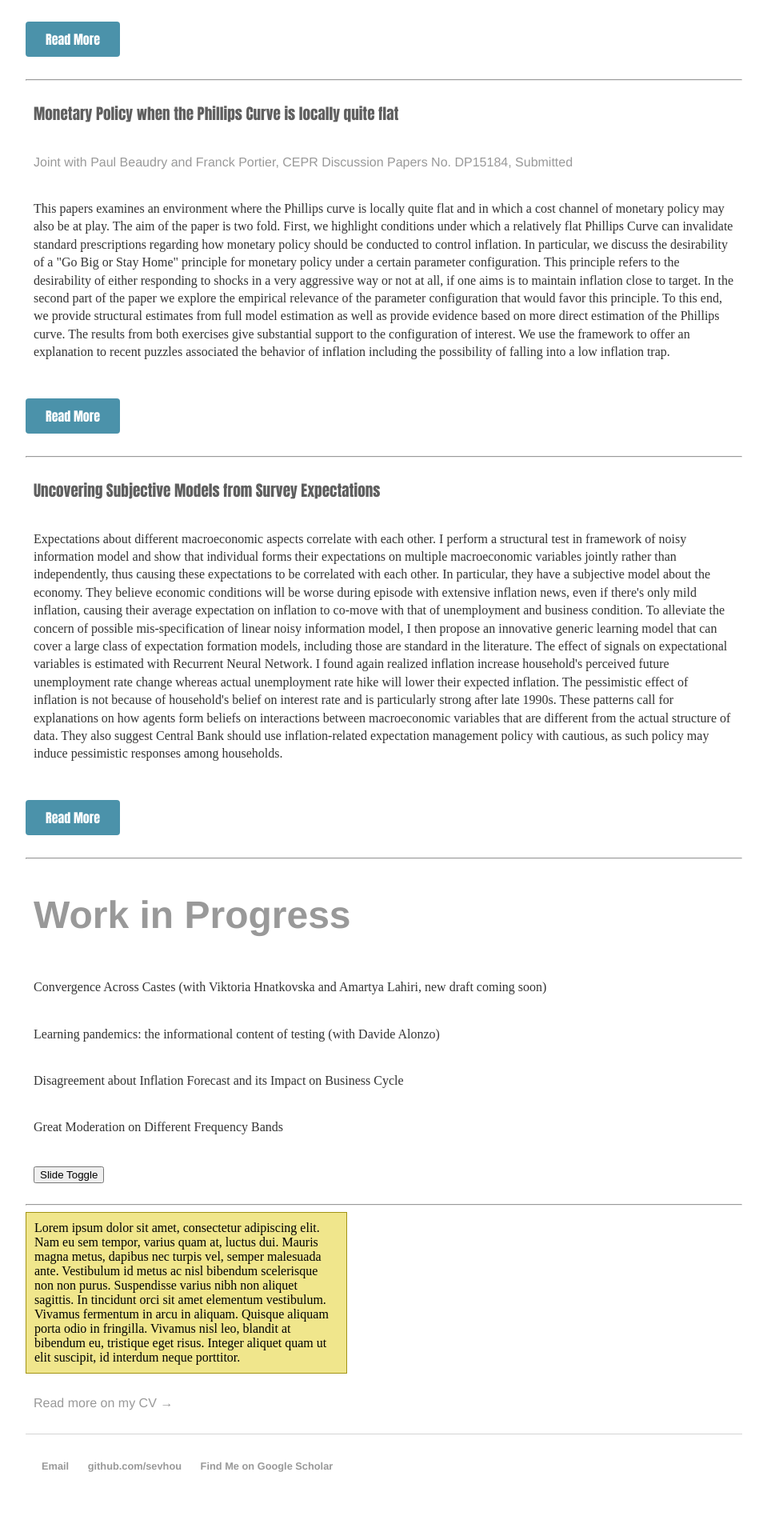
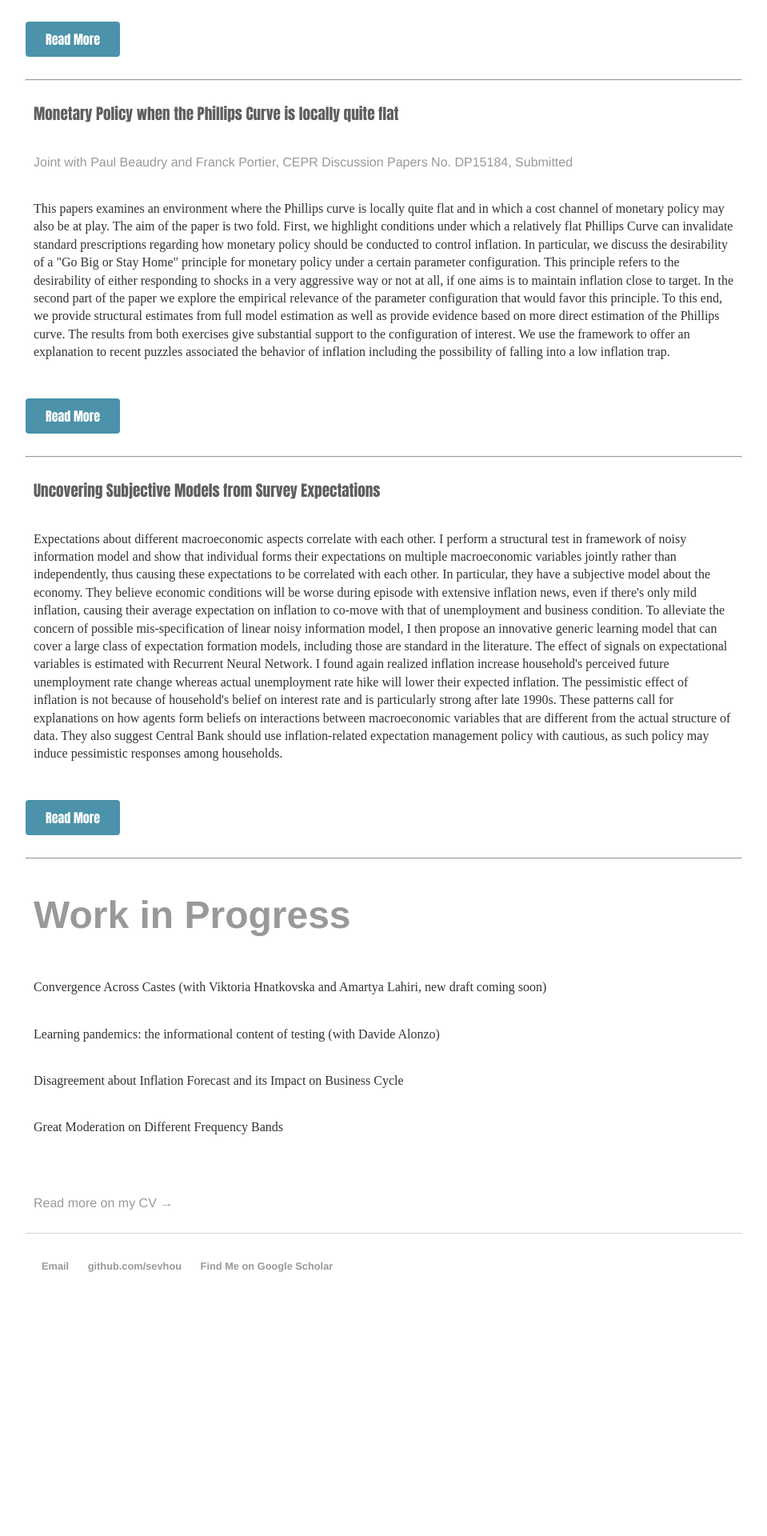
Before and after one commit to sevhou/sevhou.github.io, a Jekyll site: the page built from research/index.html, in a window 1280 px wide. Shown: the part 719-2639 px from the top of the page at 80% size, without its empty margins (160-1119 px from the left). Built offline with Jekyll 4.4.1, drawn with Linux system fonts in a browser that asks for light colours; after the commit the page ends 2389 px from its top, so only the background shows below that.

Commit message:
Update index.html

```diff
--- a/research/index.html
+++ b/research/index.html
@@ -80,37 +80,6 @@ title: Research
 	<p>Disagreement about Inflation Forecast and its Impact on Business Cycle</p>
 	<p>Great Moderation on Different Frequency Bands<p>
 
-	<html lang="en">
-<head>
-<meta charset="utf-8">
-<title>jQuery slideToggle Effect</title>
-<style>
-    .box{
-        width: 400px;
-        background: #f0e68c;
-        border: 1px solid #a29415;
-    }
-    .box-inner{
-        padding: 10px;
-    }
-</style>
-<script src="https://code.jquery.com/jquery-3.5.1.min.js"></script>
-<script>
-    $(document).ready(function(){
-        $(".slide-toggle").click(function(){
-            $(".box").slideToggle();
-        });
-    });
-</script>
-</head>
-<body>
-    <button type="button" class="slide-toggle">Slide Toggle</button>
-    <hr>
-    <div class="box">
-        <div class="box-inner">Lorem ipsum dolor sit amet, consectetur adipiscing elit. Nam eu sem tempor, varius quam at, luctus dui. Mauris magna metus, dapibus nec turpis vel, semper malesuada ante. Vestibulum id metus ac nisl bibendum scelerisque non non purus. Suspendisse varius nibh non aliquet sagittis. In tincidunt orci sit amet elementum vestibulum. Vivamus fermentum in arcu in aliquam. Quisque aliquam porta odio in fringilla. Vivamus nisl leo, blandit at bibendum eu, tristique eget risus. Integer aliquet quam ut elit suscipit, id interdum neque porttitor.</div>
-    </div>
-</body>
-</html>
 
 	<p class="light-text"><a href="https://sevhou.github.io/cv/">Read more on my CV &#8594;</a></p>
 
```
